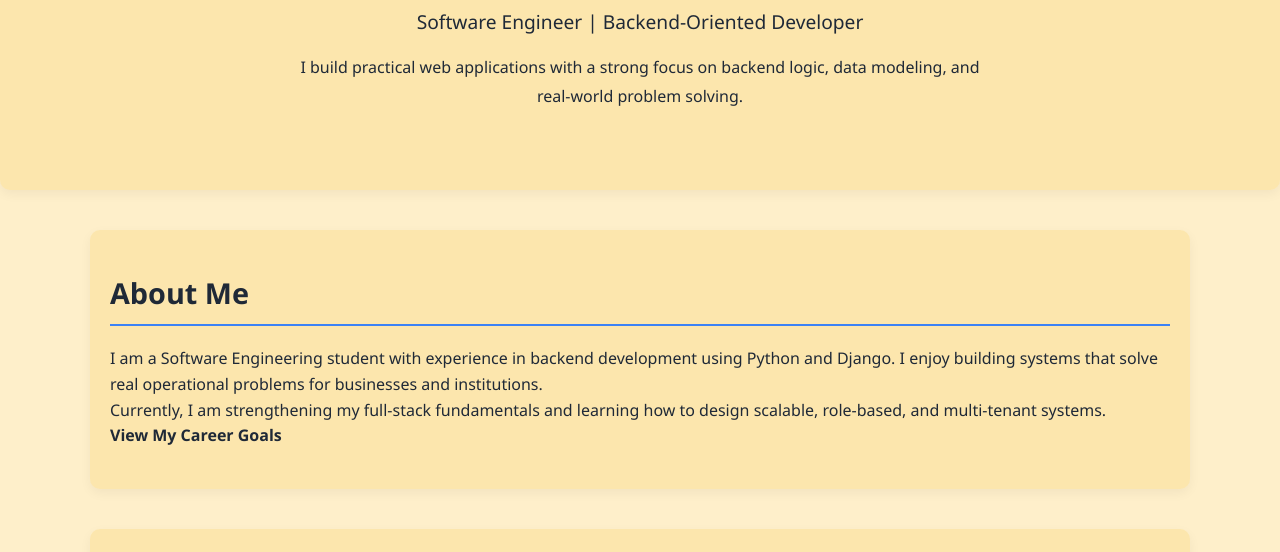
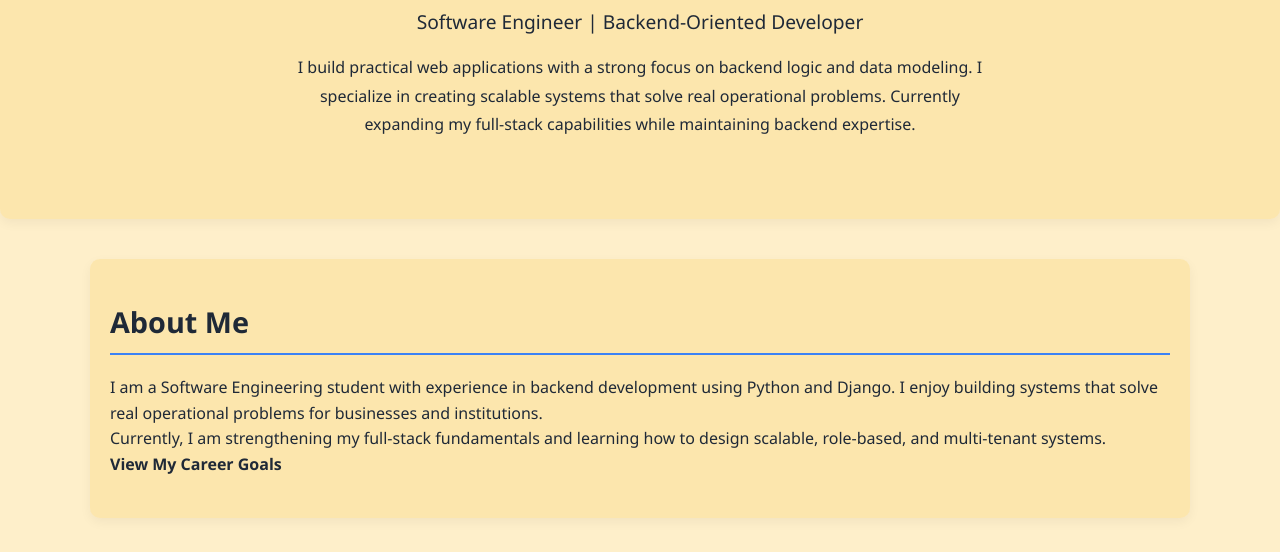
Before and after one commit to SyedUsamaRehman/PortfolioUsama, a plain HTML site: page index.html in a window 1280 px wide. Shown: the part 248-800 px from the top of the page. Drawn offline with Linux system fonts and the light colour scheme.

Commit message:
Few Best Pracices Done

```diff
--- a/index.html
+++ b/index.html
@@ -3,11 +3,14 @@
 <head>
   <meta charset="UTF-8">
   <meta name="viewport" content="width=device-width, initial-scale=1.0">
+  <meta name="description" content="Usama Rehman - Software Engineer specializing in backend development with Django and Python">
 
     <link rel="icon" href="/images/favicons/UsamaFavIcon.png" type="image/x-icon">
   <title>Usama Rehman | Portfolio</title>
 
   <link rel="stylesheet" href="css/style.css">
+
+
 
 </head>
 <body>
@@ -27,7 +30,7 @@
 
         </a>
 
-    </a>
+
 
     <!-- Hamburger -->
     <div class="hamburger" id="hamburger">
@@ -52,10 +55,11 @@
 <header class="hero">
   <h1>Usama Rehman</h1>
   <p class="role">Software Engineer | Backend-Oriented Developer</p>
-  <p class="intro">
-    I build practical web applications with a strong focus on backend logic,
-    data modeling, and real-world problem solving.
-  </p>
+<p class="intro">
+  I build practical web applications with a strong focus on backend logic and data modeling.
+  I specialize in creating scalable systems that solve real operational problems.
+  Currently expanding my full-stack capabilities while maintaining backend expertise.
+</p>
 </header>
 
 <section id="about">
@@ -301,10 +305,11 @@
 <section   id="contact">
   <h2>Contact</h2>
   <div class="contact">
-    <p>Email: mohammadusamaz11@gmail.com</p>
+
+<p>Email: <a href="mailto:mohammadusamaz11@gmail.com">mohammadusamaz11@gmail.com</a></p>
     <p>GitHub: <a href="https://github.com/SyedUsamaRehman" target="_blank">github.com/SyedUsamaRehman</a></p>
     <p>LinkedIn: <a href="https://www.linkedin.com/in/syedusamarehman/" target="_blank">linkedin/syedusamarehman</a></p>
-  <div>
+  </div>
 </section>
 
 <footer>
```
Also changed, not shown: 2 other files.
